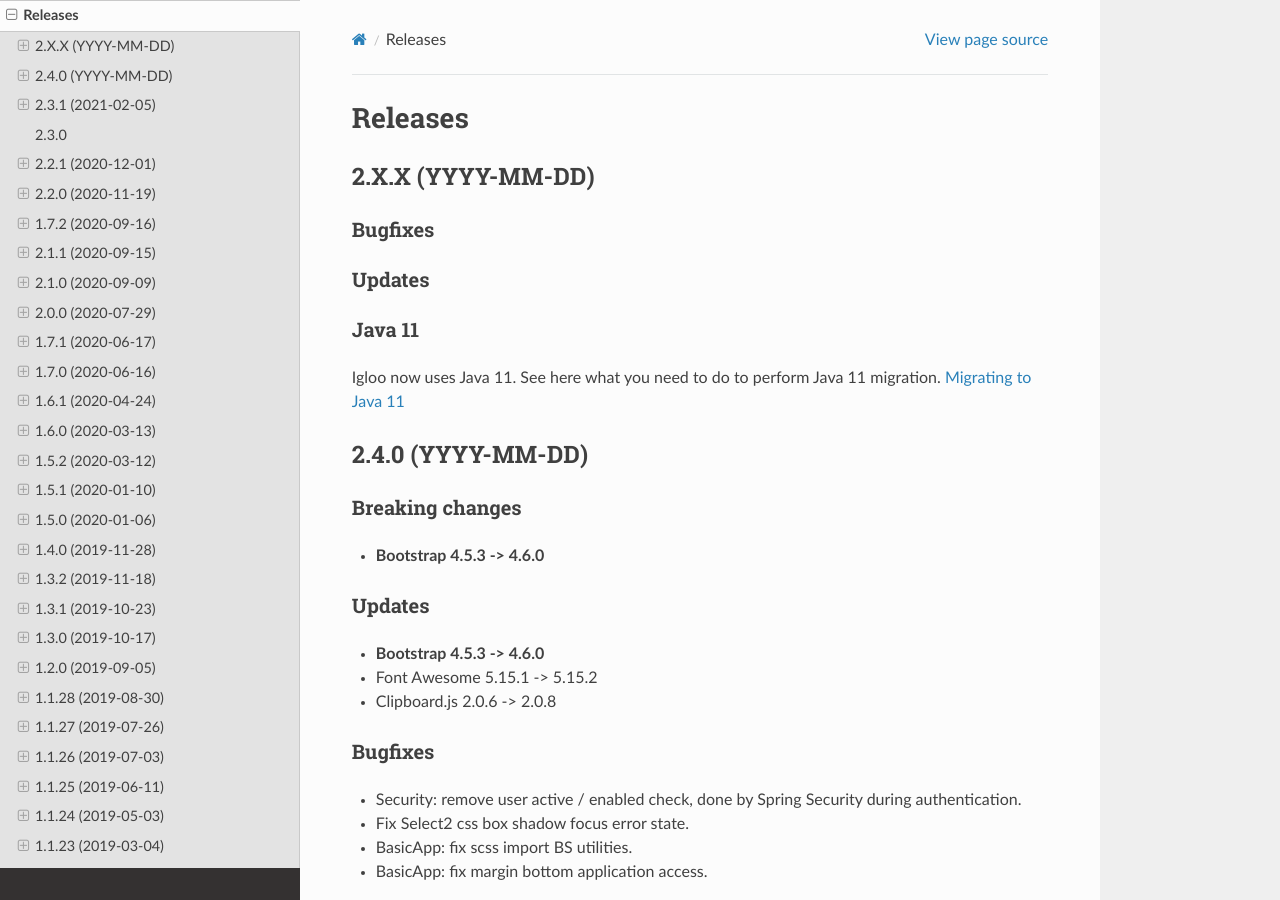
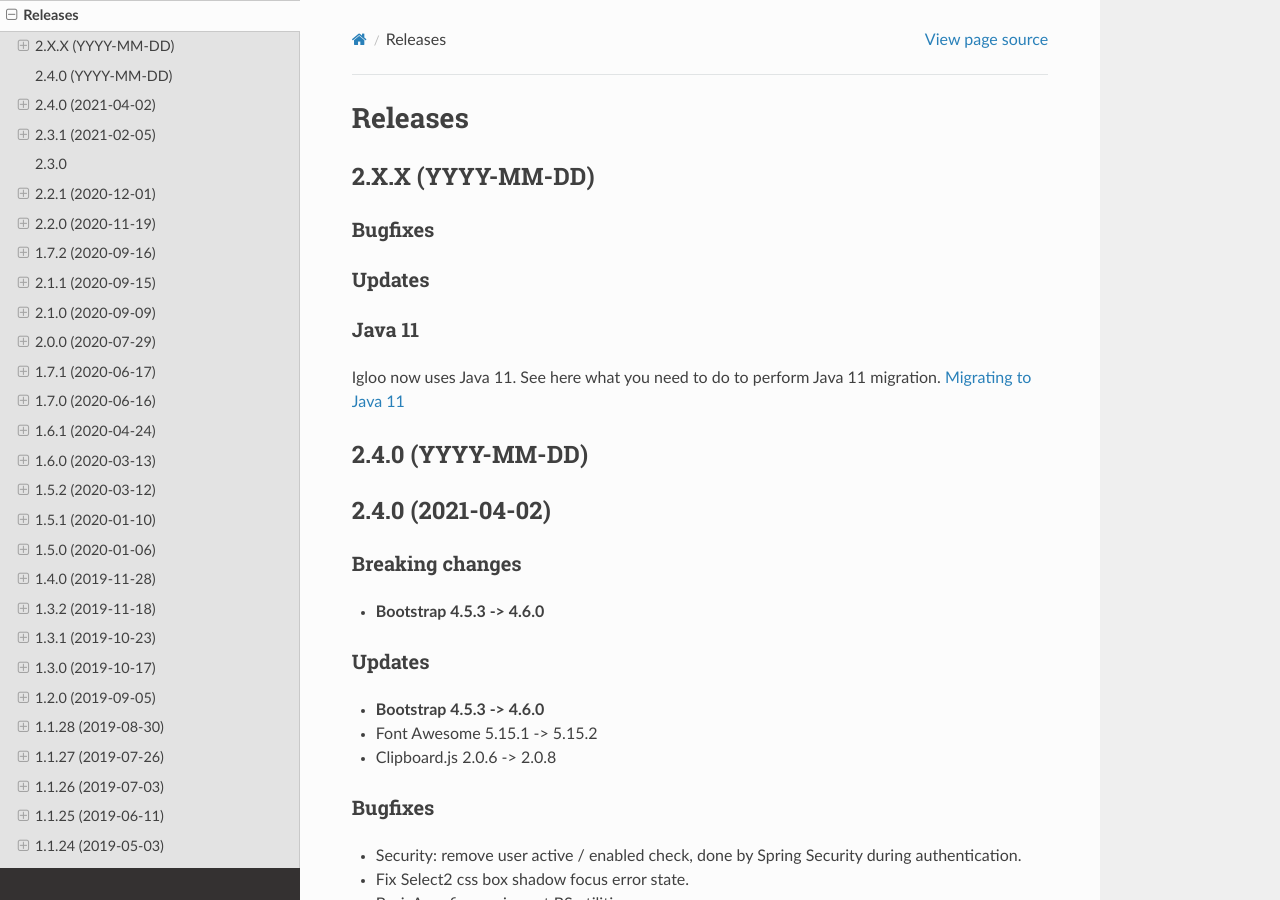
Before and after one commit to igloo-project/igloo-doc, a Sphinx documentation site: the page built from source/release-notes/releases.rst, in a window 1280 px wide and 900 px high. Built offline with Sphinx 7.4.7 and the Read the Docs theme 2.0.0, drawn with Linux system fonts in a browser that asks for light colours.

Commit message:
2.4.0: release notes

```diff
--- a/source/release-notes/releases.rst
+++ b/source/release-notes/releases.rst
@@ -19,9 +19,14 @@ Java 11
 Igloo now uses Java 11. See here what you need to do to perform Java 11 migration.
 :ref:`Migrating to Java 11 <migrating-to-java11>`
 
+.. _v2.5.0:
+
+2.4.0 (YYYY-MM-DD)
+##################
+
 .. _v2.4.0:
 
-2.4.0 (YYYY-MM-DD)
+2.4.0 (2021-04-02)
 ##################
 
 Breaking changes
```
